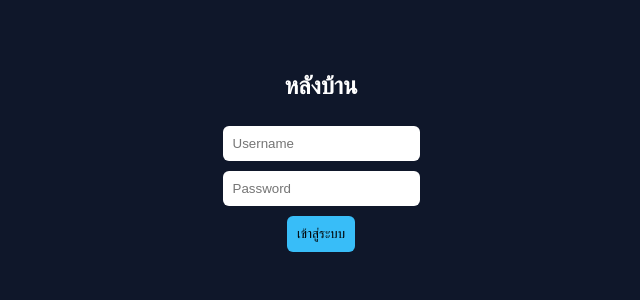
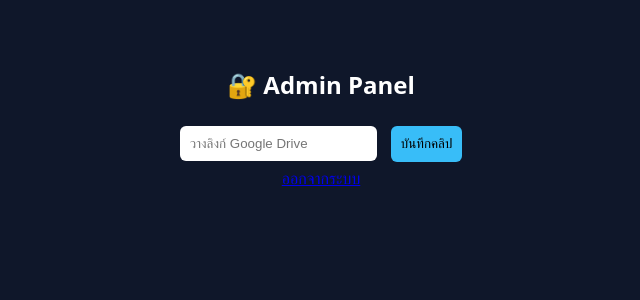
Before and after one commit to Phechr2025/video, a Flask app: page /admin in a window 1280 px wide. Shown: the top 300 px of the page, without its empty margins (319-959 px from the left). Run offline with Flask 3, Linux system fonts and the light colour scheme; the visitor is signed in with stand-in values (Sample User, id 1).

Commit message:
Update admin.html

```diff
--- a/templates/admin.html
+++ b/templates/admin.html
@@ -1,27 +1,34 @@
 <!DOCTYPE html>
 <html lang="th">
 <head>
-    <meta charset="UTF-8">
-    <title>Admin</title>
-    <link rel="stylesheet" href="/static/style.css">
+  <meta charset="UTF-8">
+  <meta name="viewport" content="width=device-width, initial-scale=1.0">
+  <title>Admin Panel</title>
+  <link rel="stylesheet" href="/static/style.css">
 </head>
 <body>
 
-<h2>หลังบ้าน</h2>
+<div class="container small">
+  <h2>🔐 Admin Panel</h2>
 
-<form method="POST">
-    <input type="text" name="username" placeholder="Username"><br>
-    <input type="password" name="password" placeholder="Password"><br>
-    <button type="submit">เข้าสู่ระบบ</button>
-</form>
+  {% if error %}
+    <p class="error">{{ error }}</p>
+  {% endif %}
 
-{% if success %}
-<p style="color:green">เข้าสู่ระบบสำเร็จ</p>
-{% endif %}
+  {% if not logged_in %}
+    <form method="post">
+      <input type="password" name="password" placeholder="รหัสผ่าน" required>
+      <button>เข้าสู่ระบบ</button>
+    </form>
+  {% else %}
+    <form method="post">
+      <input type="text" name="video_url" placeholder="วางลิงก์ Google Drive" required>
+      <button>บันทึกคลิป</button>
+    </form>
 
-{% if error %}
-<p style="color:red">ชื่อผู้ใช้หรือรหัสผ่านผิด</p>
-{% endif %}
+    <a href="/logout" class="logout">ออกจากระบบ</a>
+  {% endif %}
+</div>
 
 </body>
 </html>
```
